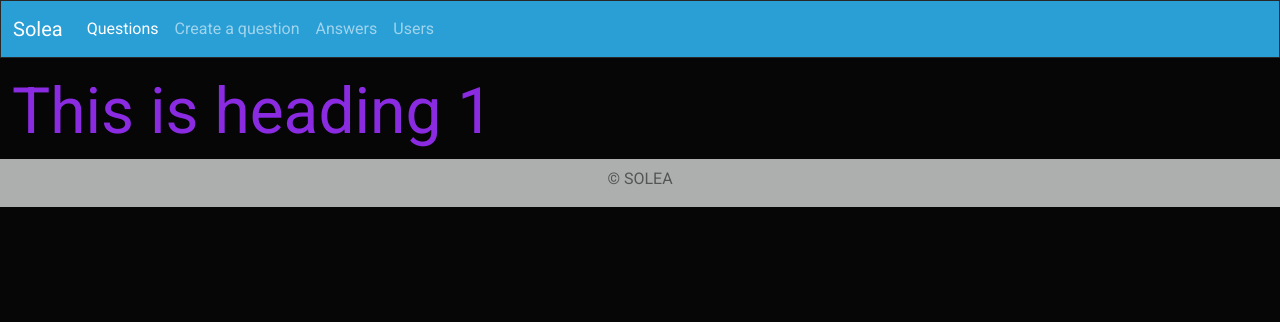
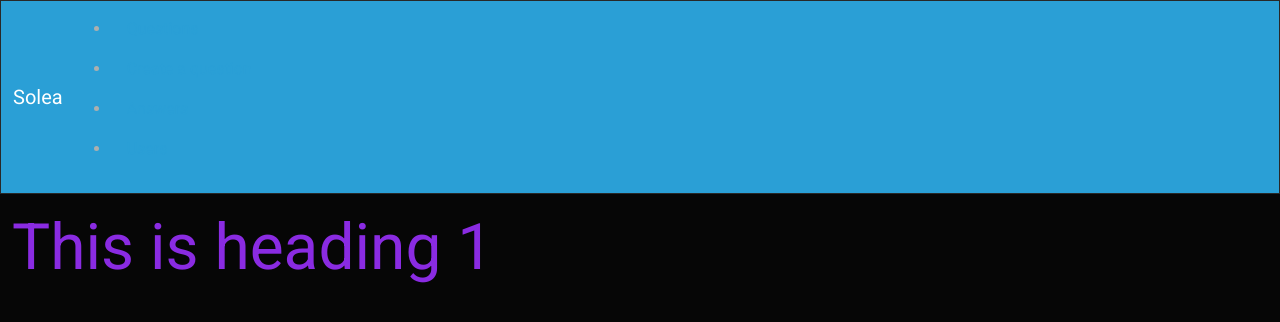
Before and after one commit to liuds3/solea_p, an ASP.NET Core app: page / in a window 1280 px wide. Shown: the top 322 px of the page. Run offline with ASP.NET Core 8, Linux system fonts and the light colour scheme; style sheets or scripts are compiled from the project's sources; the project's own start-up code is not run, and a stand-in starts its controllers and pages; some libraries are stand-ins or nearby versions.

Commit message:
Update _Layout.cshtml

```diff
--- a/Solea/Autonuoma/Views/_Layout.cshtml
+++ b/Solea/Autonuoma/Views/_Layout.cshtml
@@ -30,13 +30,13 @@
 <body>
 	<nav class="navbar navbar-expand-lg navbar-dark bg-primary">
   <div class="container-fluid">
-    <a class="navbar-brand" href="#">Solea</a>
+    <a class="navbar-brand" href="http://localhost:5000/Question">Solea</a>
     <button class="navbar-toggler" type="button" data-bs-toggle="collapse" data-bs-target="#navbarColor01" aria-controls="navbarColor01" aria-expanded="false" aria-label="Toggle navigation">
       <span class="navbar-toggler-icon"></span>
     </button>
 
     <div class="collapse navbar-collapse" id="navbarColor01">
-      <ul class="navbar-nav me-auto">
+      <ul class="navbar-na\v me-auto">
         <li class="nav-item">
           <a class="nav-link active" href="http://localhost:5000/Question">Questions
             <span class="visually-hidden">(current)</span>
@@ -85,7 +85,7 @@
 		@RenderBody()
 	</div>
 
-	 @*page footer *@
+	 @*page footer
 	<div class="container-fluid bg-dark text-muted">
 		<div class="footer-wrapper container-fluid d-flex justify-content-center pt-2">
 			<footer >
@@ -93,6 +93,7 @@
 			</footer>
 		</div>
 	</div>
+	*@
 
 	@* any javascript comming from script sections in views gets redered here *@
 	@RenderSection("scripts", required: false)
```
